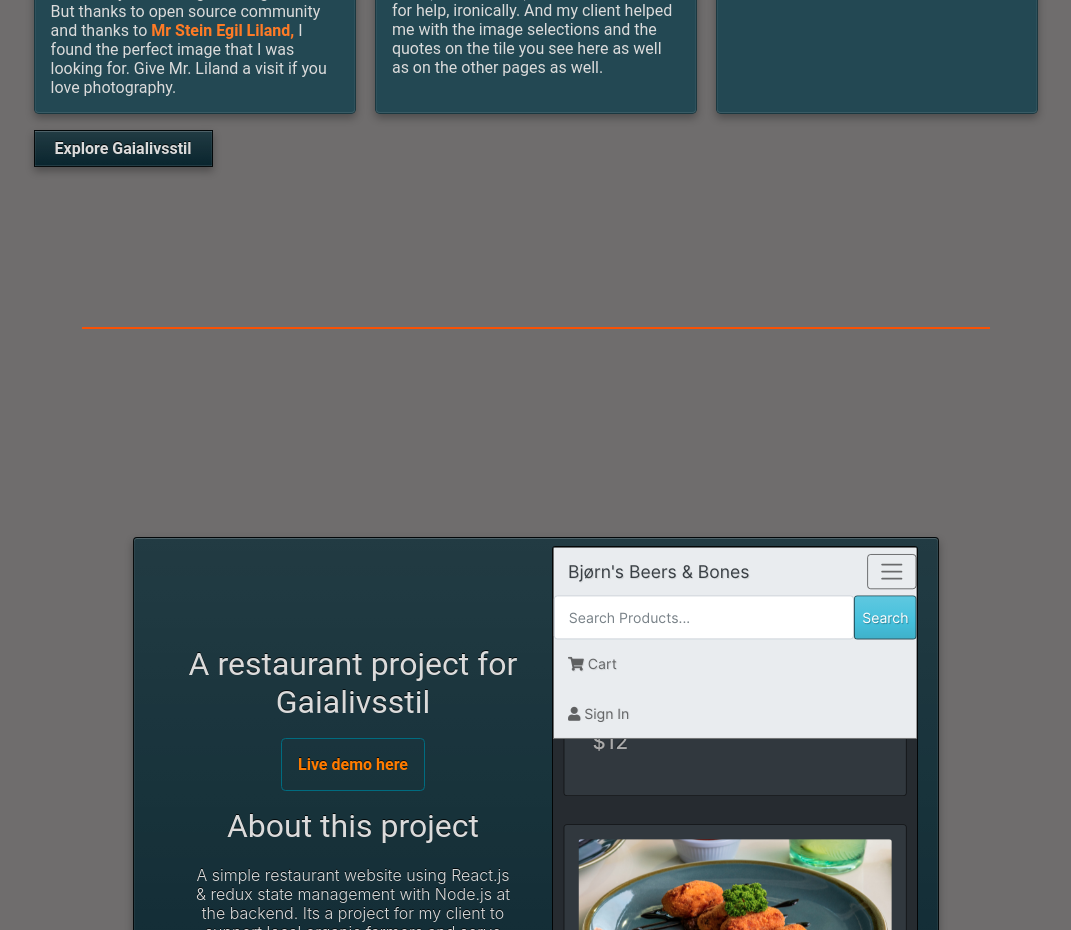
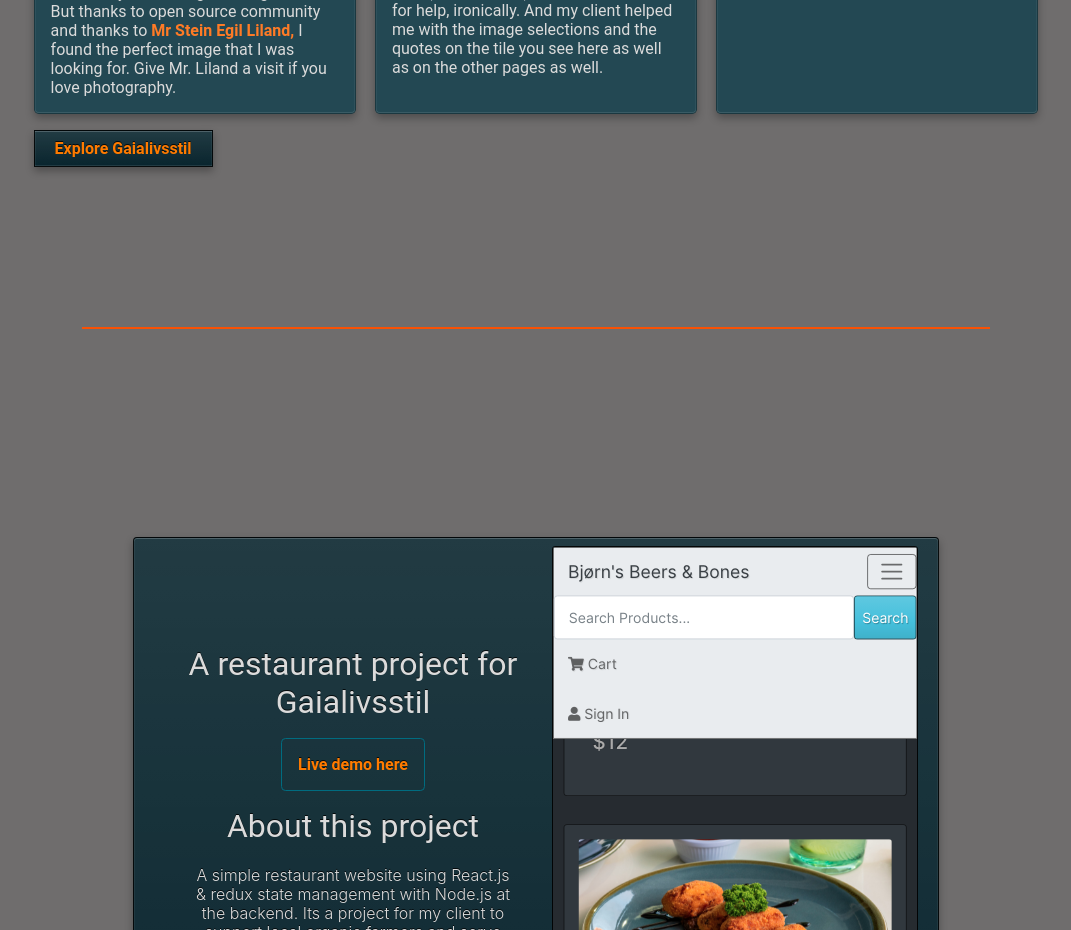
Before and after one commit to utviklerToni/minportefolje, a React (Create React App) app: page /prosjekt in a window 1280 px wide. Shown: the part 1180-2110 px from the top of the page, without its empty margins (104-1175 px from the left). Built offline with nearby package versions, Linux system fonts and the light colour scheme.

Commit message:
explore button text color fixed

```diff
--- a/src/components/ProjectScreen/Gaialivsstil.jsx
+++ b/src/components/ProjectScreen/Gaialivsstil.jsx
@@ -121,11 +121,9 @@ const Gaialivsstil = (props) => {
             </div>
           </div>
           <div>
-            <button className='btn'>
-              <a href='https://www.gaialivsstil.no' target={`_blank`}>
-                Explore Gaialivsstil
-              </a>
-            </button>
+            <a href='https://www.gaialivsstil.no' target={`_blank`}>
+              <button className='btn'>Explore Gaialivsstil</button>
+            </a>
           </div>
           <hr className='horizontal_line' />
         </div>
```
